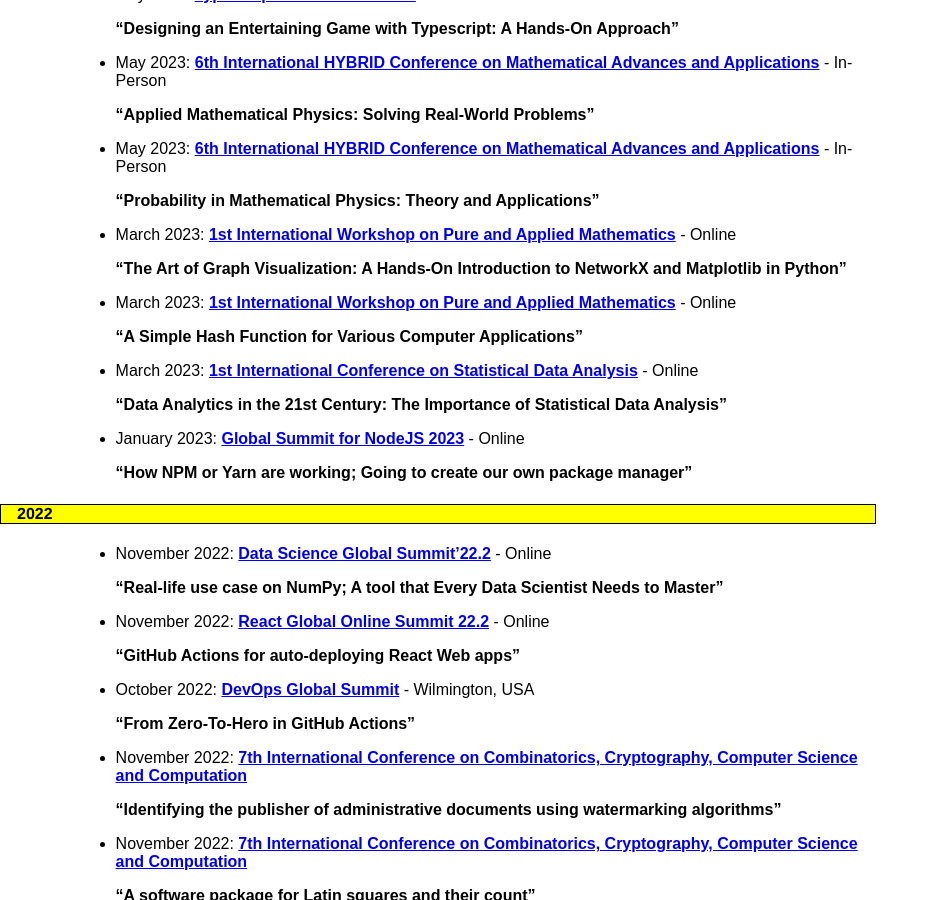
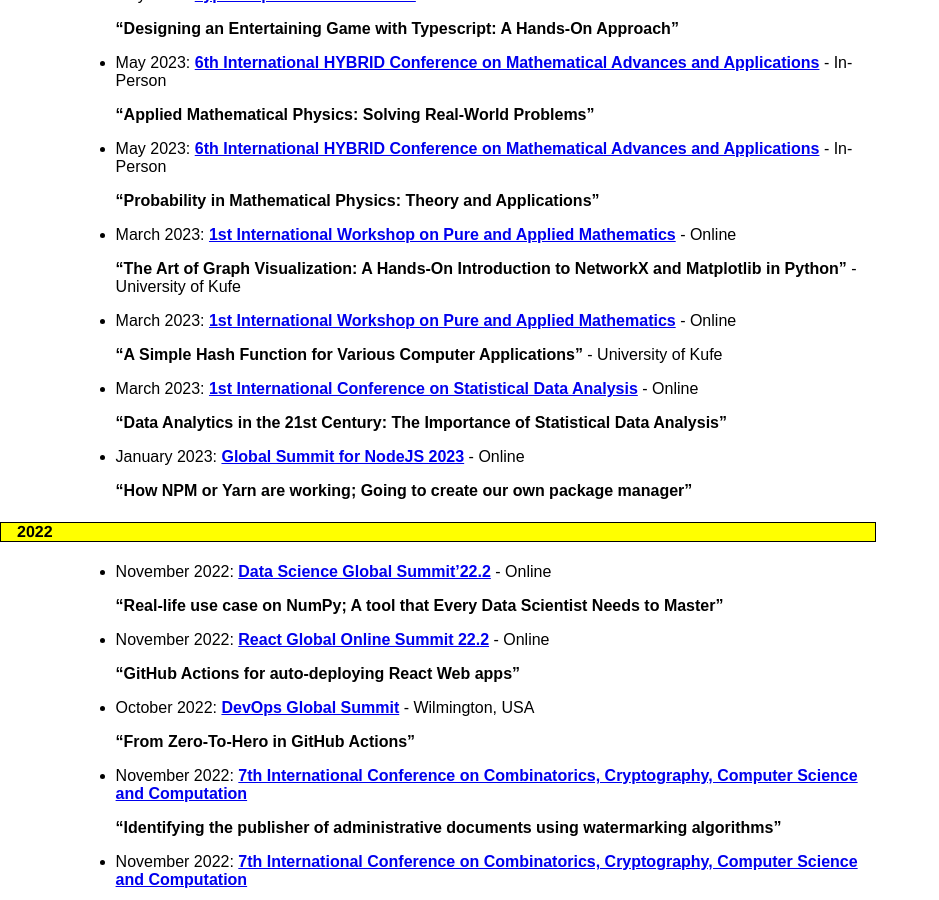
Before and after one commit to BaseMax/Max, a Jekyll site: the page built from talk.md, in a window 1280 px wide and 900 px high, scrolled down 520 px. Shown: the whole window, without its empty margins (0-939 px from the left). Built offline with Jekyll 4.4.1, drawn with Linux system fonts in a browser that asks for light colours.

Commit message:
Update talks.md

```diff
--- a/_includes/_sections/talks.md
+++ b/_includes/_sections/talks.md
@@ -34,11 +34,11 @@
 
 * March 2023: **[1st International Workshop on Pure and Applied Mathematics](https://sites.google.com/view/iwatds-2023/)** - Online
 
-   **"The Art of Graph Visualization: A Hands-On Introduction to NetworkX and Matplotlib in Python"**
+   **"The Art of Graph Visualization: A Hands-On Introduction to NetworkX and Matplotlib in Python"** - University of Kufe
 
 * March 2023: **[1st International Workshop on Pure and Applied Mathematics](https://sites.google.com/view/iwatds-2023/)** - Online
 
-   **"A Simple Hash Function for Various Computer Applications"**
+   **"A Simple Hash Function for Various Computer Applications"** - University of Kufe
 
 * March 2023: **[1st International Conference on Statistical Data Analysis](https://www.csda.ir/)** - Online
 
```
